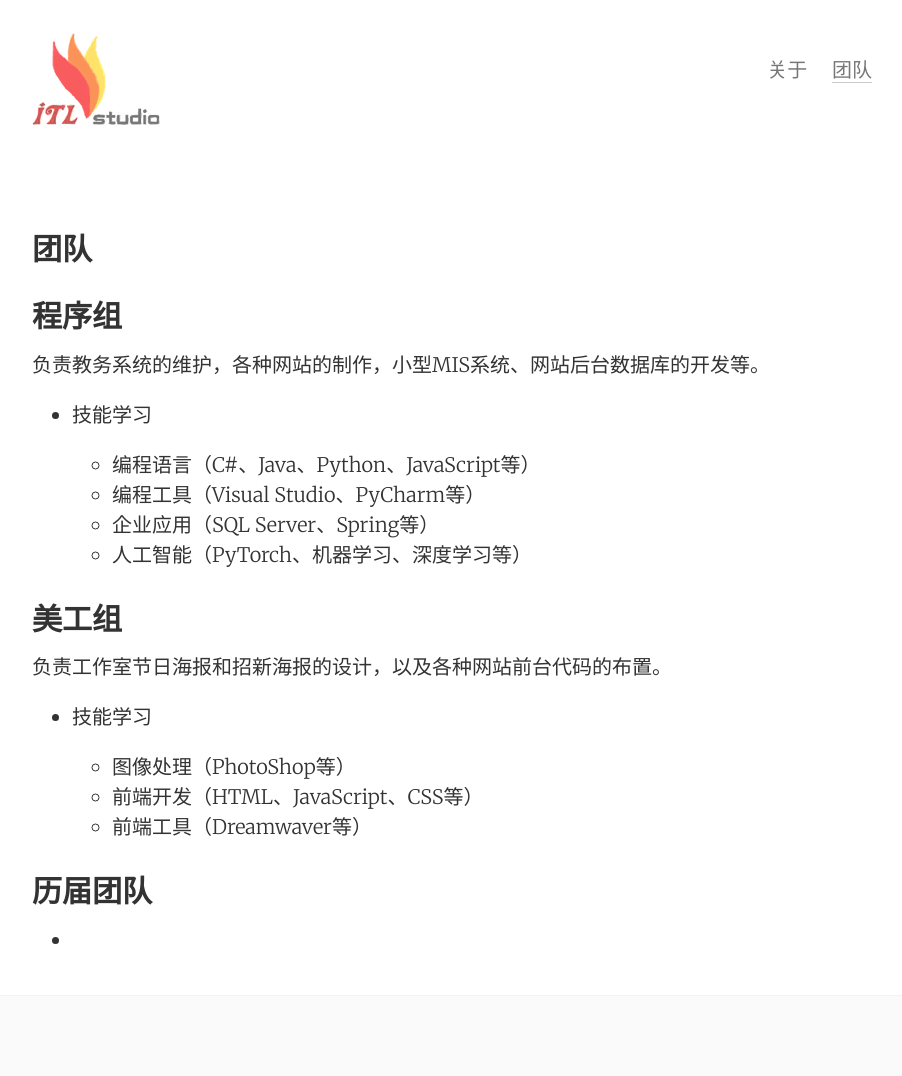
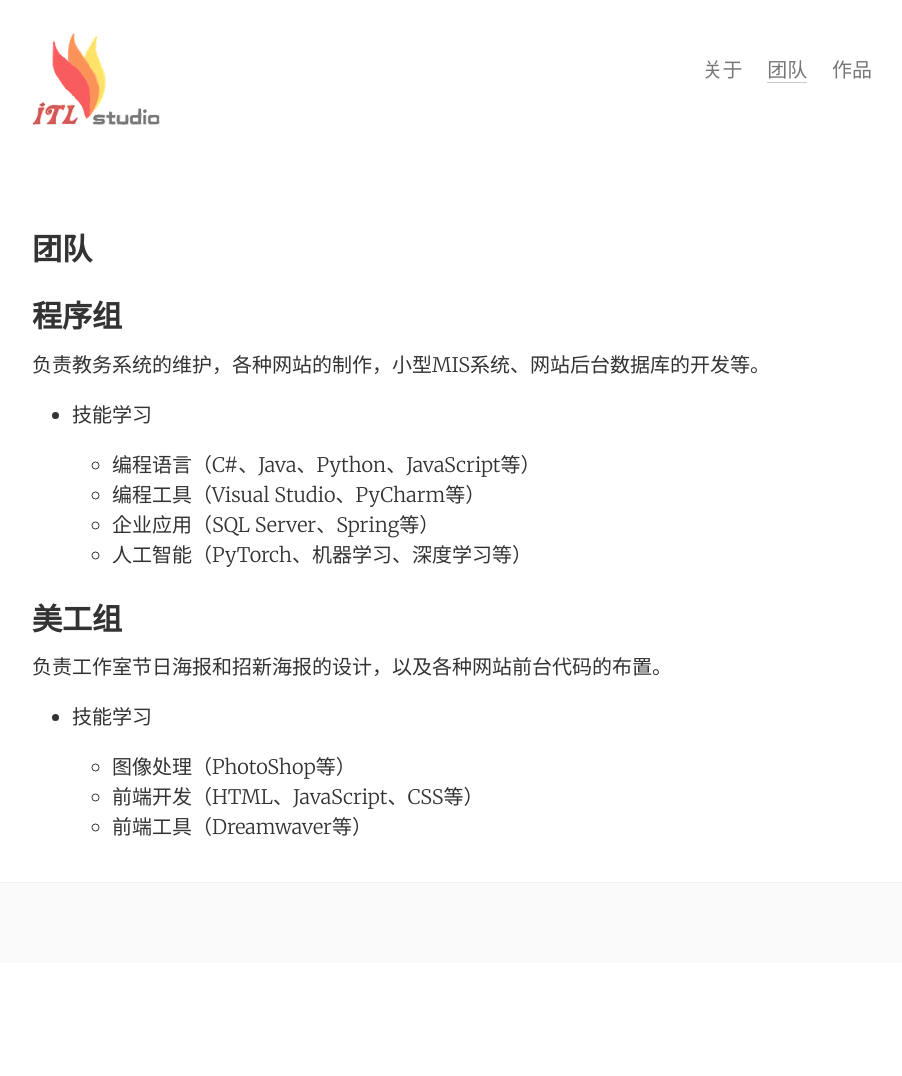
Before and after one commit to neepuitl/neepuitl.github.io, a Jekyll site: the page built from team.md, in a window 1280 px wide. Shown: the whole page, without its empty margins (188-1090 px from the left). Built offline with Jekyll 4.4.1, drawn with Linux system fonts in a browser that asks for light colours; after the commit the page ends 963 px from its top, so only the background shows below that.

Commit message:
Move works

```diff
--- a/team.md
+++ b/team.md
@@ -23,6 +23,3 @@ tags: 因特雷
     - 图像处理（PhotoShop等）
     - 前端开发（HTML、JavaScript、CSS等）
     - 前端工具（Dreamwaver等）
-
-## 历届团队
--
```
Also changed, not shown: works.md (renamed from _posts/works.md).
